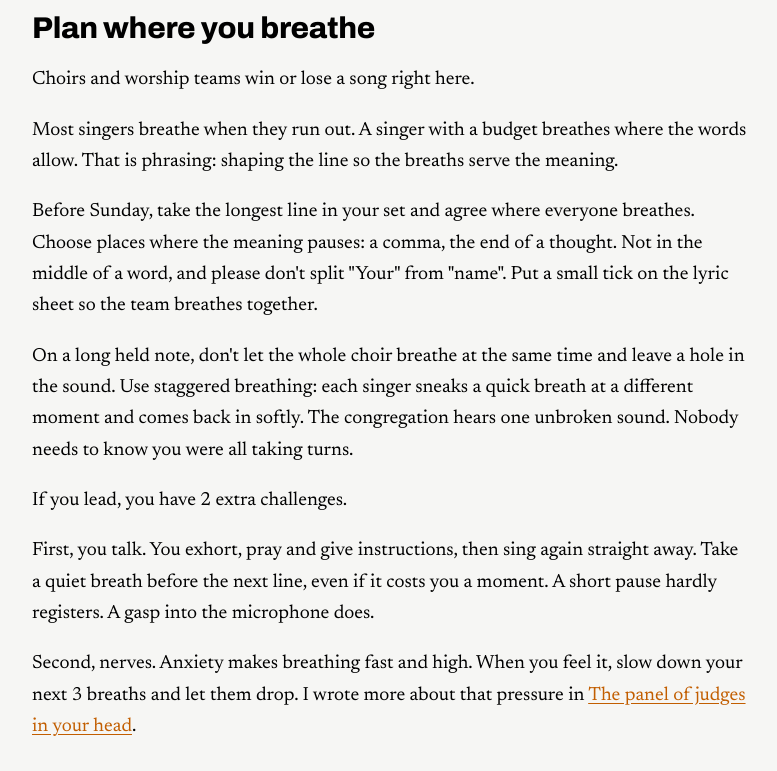
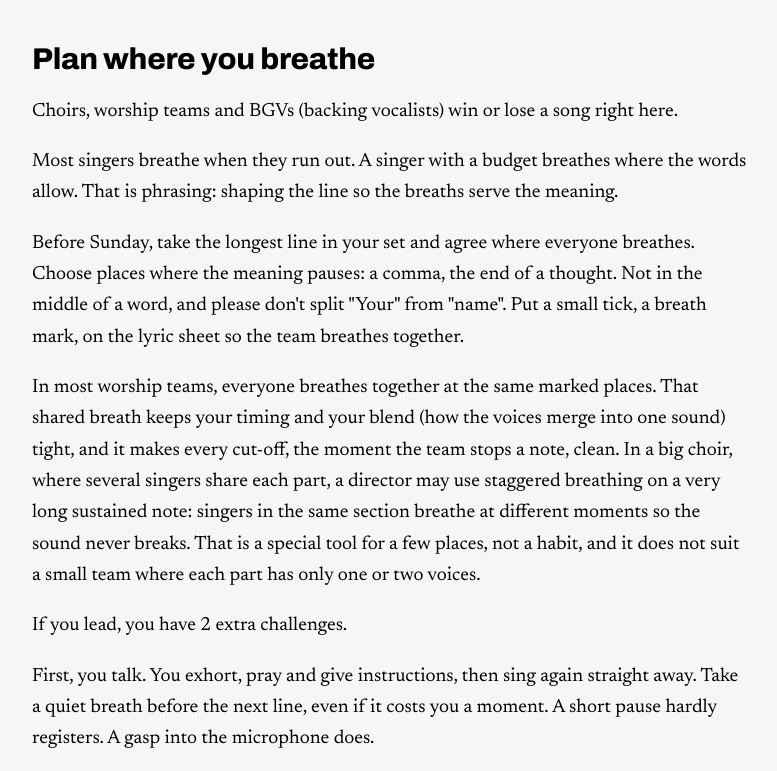
Before and after one commit to joshmovies/blog, an Eleventy site: page src/posts/your-breath-has-a-budget.md in a window 1280 px wide. Shown: the part 4432-5203 px from the top of the page, without its empty margins (250-1027 px from the left). Built offline with nearby package versions, Linux system fonts and the light colour scheme; Eleventy itself is replaced by a stand-in of ours; files that its build step writes are made by us from their sources.

Commit message:
Add or update posts from the Chief of Staff feed

```diff
--- a/src/posts/your-breath-has-a-budget.md
+++ b/src/posts/your-breath-has-a-budget.md
@@ -58,7 +58,7 @@ Don't overdo it either. Voice researcher Sally Collyer reports that singers usua
 
 This is where the budget lives, and it is what makes legato possible: smooth, connected singing with no bumps between the notes.
 
-Higher notes need a bit more breath pressure, and that pressure also affects pitch. Johan Sundberg, a leading voice scientist, showed that this is why singers need fine breath control to stay in tune ([Sundberg, Journal of Singing, 1993](https://www.nats.org/_Library/Kennedy_JOS_Files_2013/JOS-049-3-1993-004.pdf)). So when your air is uneven, your pitch goes uneven. A singer who goes flat at the end of every long phrase may not have a hearing problem at all. They may have a spending problem.
+Notes higher in your range, especially in your upper register, need a bit more breath pressure, and that pressure also affects pitch. Johan Sundberg, a leading voice scientist, showed that this is why singers need fine breath control to stay in tune, what musicians call intonation ([Sundberg, Journal of Singing, 1993](https://www.nats.org/_Library/Kennedy_JOS_Files_2013/JOS-049-3-1993-004.pdf)). So when your air is uneven, your pitch goes uneven. A singer who goes flat at the end of every long phrase may not have a hearing problem at all. They may have a spending problem.
 
 Three habits help:
 
@@ -82,13 +82,13 @@ And breath is not the whole story. If your tone is breathy, air may be leaking b
 
 ## Plan where you breathe
 
-Choirs and worship teams win or lose a song right here.
+Choirs, worship teams and BGVs (backing vocalists) win or lose a song right here.
 
 Most singers breathe when they run out. A singer with a budget breathes where the words allow. That is phrasing: shaping the line so the breaths serve the meaning.
 
-Before Sunday, take the longest line in your set and agree where everyone breathes. Choose places where the meaning pauses: a comma, the end of a thought. Not in the middle of a word, and please don't split "Your" from "name". Put a small tick on the lyric sheet so the team breathes together.
+Before Sunday, take the longest line in your set and agree where everyone breathes. Choose places where the meaning pauses: a comma, the end of a thought. Not in the middle of a word, and please don't split "Your" from "name". Put a small tick, a breath mark, on the lyric sheet so the team breathes together.
 
-On a long held note, don't let the whole choir breathe at the same time and leave a hole in the sound. Use staggered breathing: each singer sneaks a quick breath at a different moment and comes back in softly. The congregation hears one unbroken sound. Nobody needs to know you were all taking turns.
+In most worship teams, everyone breathes together at the same marked places. That shared breath keeps your timing and your blend (how the voices merge into one sound) tight, and it makes every cut-off, the moment the team stops a note, clean. In a big choir, where several singers share each part, a director may use staggered breathing on a very long sustained note: singers in the same section breathe at different moments so the sound never breaks. That is a special tool for a few places, not a habit, and it does not suit a small team where each part has only one or two voices.
 
 If you lead, you have 2 extra challenges.
 
```
